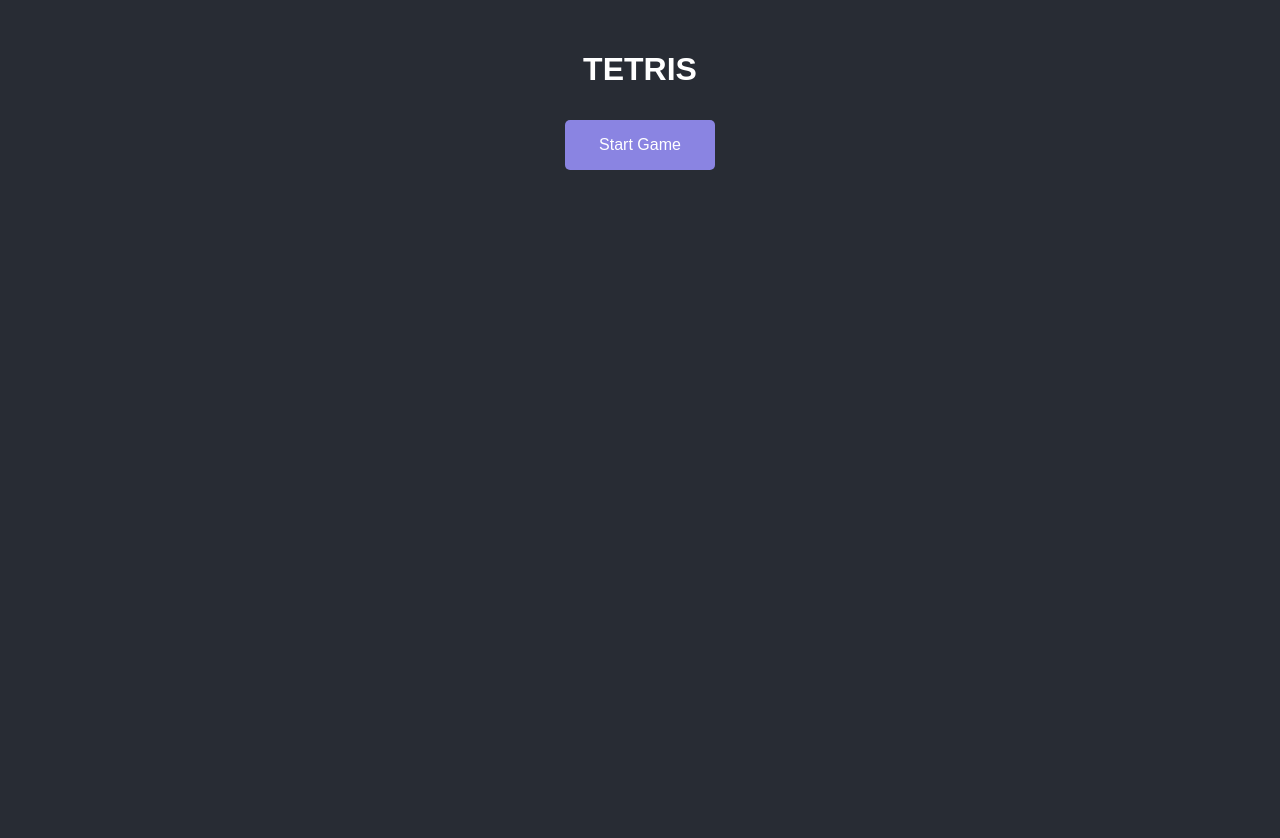
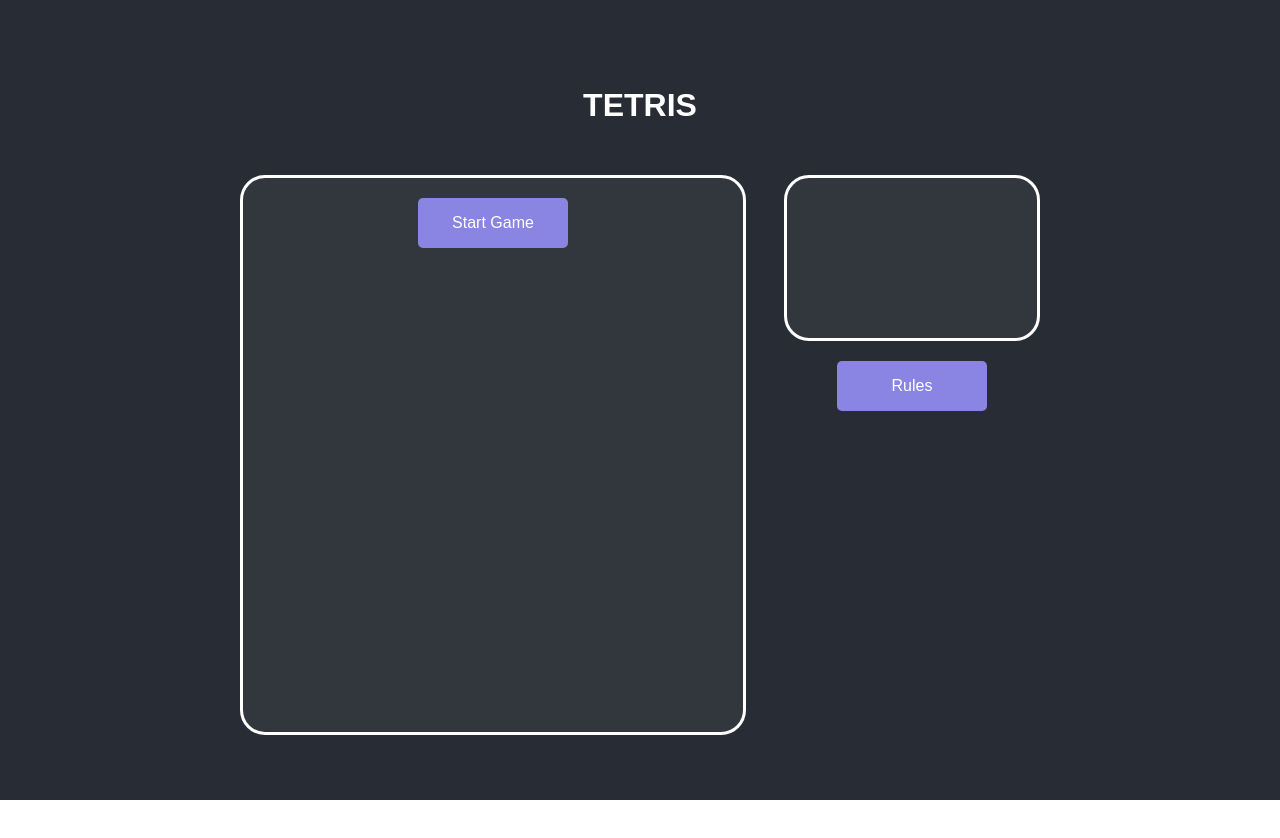
Before and after one commit to Annie0728/tetris, a React (Create React App) app: page / in a window 1280 px wide. Shown: the top 838 px of the page. After the commit the page ends 800 px from the top, so only its background shows below. Built offline with nearby package versions, Linux system fonts and the light colour scheme.

Commit message:
did more game layout

```diff
--- a/src/App.css
+++ b/src/App.css
@@ -1,8 +1,11 @@
 .App {
+  display: flex;
+  flex-direction: column;
   text-align: center;
+  align-items: center;
+  justify-content: center;
   background-color: #282c34;
   font-family: sans-serif, 'Roboto';
   color: white;
   min-height: 100vh;
-  padding: 30px;
 }
--- a/src/App.js
+++ b/src/App.js
@@ -1,12 +1,12 @@
 import React, { useState } from "react";
 import './App.css';
-import StartButton from "./Components/StartButton";
+import Page from "./Components/Page";
 
 function App() {
   return (
     <div className="App">
       <h1>TETRIS</h1>
-      <StartButton />
+      <Page />
     </div>
   );
 }
--- /dev/null
+++ b/src/Components/Board.css
@@ -0,0 +1,9 @@
+.Board {
+    background-color: #32363D;
+    height: 70vh;
+    width: 500px;
+    border-radius: 25px;
+    border-width: medium;
+    border-style: solid;
+    border-color: white;
+}
--- a/src/Components/Board.js
+++ b/src/Components/Board.js
@@ -1,11 +1,13 @@
 import React, { useState } from "react";
+import './Board.css';
+import StartButton from "./StartButton";
 
-function StartButton() {
+function Board() {
   return (
-    <div className="menu">
-
+    <div className="Board">
+      <StartButton />
     </div>
   );
 }
 
-export default StartButton;
+export default Board;
--- a/src/Components/Button.css
+++ b/src/Components/Button.css
@@ -8,7 +8,7 @@
   height: 50px;
   width: 150px;
   font-size: 1.0em;
-  margin: 10px 0px;
+  margin: 20px 0px;
   cursor: pointer;
   transition: ease background-color 250ms;
   &:hover {
--- /dev/null
+++ b/src/Components/Page.css
@@ -0,0 +1,9 @@
+.Page {
+    display: flex;
+    flex-wrap: wrap;
+    flex-direction: column;
+    height: 70vh;
+    width: 800px;
+    margin-top: 30px;
+    align-content: space-between;
+}
--- /dev/null
+++ b/src/Components/Page.js
@@ -0,0 +1,17 @@
+import React from "react";
+import './Page.css';
+import Board from "./Board";
+import PieceBox from "./PieceBox";
+import RulesButton from "./RulesButton";
+
+function Page() {
+    return (
+      <div className="Page">
+        <Board />
+        <PieceBox />
+        <RulesButton />
+      </div>
+    );
+}
+
+export default Page;
--- /dev/null
+++ b/src/Components/PieceBox.css
@@ -0,0 +1,9 @@
+.PieceBox {
+    background-color: #32363D;
+    height: 20vh;
+    width: 250px;
+    border-radius: 25px;
+    border-width: medium;
+    border-style: solid;
+    border-color: white;
+}
--- /dev/null
+++ b/src/Components/PieceBox.js
@@ -0,0 +1,11 @@
+import React, { useState } from "react";
+import './PieceBox.css';
+
+function PieceBox() {
+  return (
+    <div className="PieceBox">
+    </div>
+  );
+}
+
+export default PieceBox;
--- /dev/null
+++ b/src/Components/RulesButton.js
@@ -0,0 +1,12 @@
+import React from "react";
+import './Button.css';
+
+function StartButton() {
+  return (
+    <div className="rulesButton">
+      <button className="Button">Rules</button>
+    </div>
+  );
+}
+
+export default StartButton;
```
Also changed, not shown: 1 other file (tests, documents, lock files or other folders).
